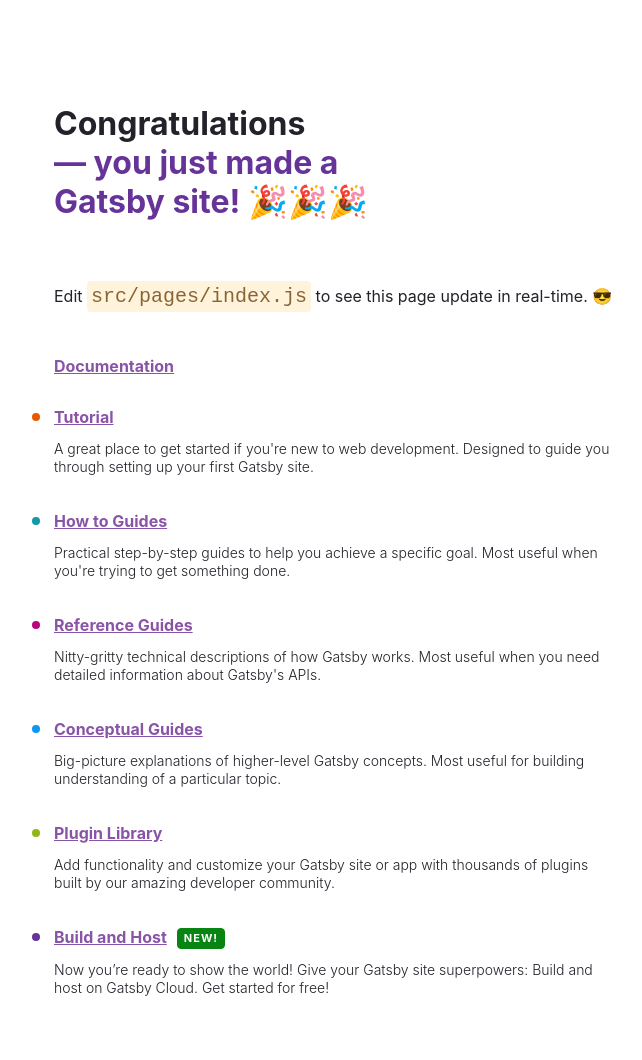
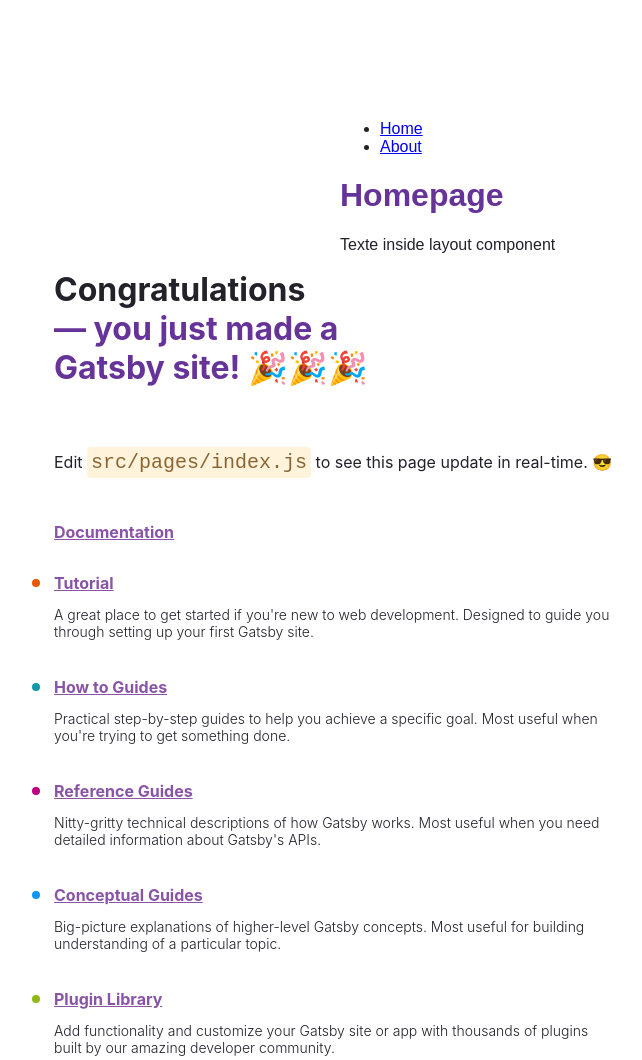
Before and after one commit to dev-bzh/my-first-gatsby-site, a Gatsby site: page / in a window 1280 px wide. Shown: the top 1060 px of the page, without its empty margins (50-692 px from the left). Built offline with nearby package versions, Linux system fonts and the light colour scheme; Gatsby itself is replaced by a stand-in of ours.

Commit message:
Tuto part 2

```diff
--- /dev/null
+++ b/src/components/layout.js
@@ -0,0 +1,28 @@
+import * as React from "react"
+import { Link } from "gatsby"
+import {
+    container,
+    heading,
+    navLinks,
+    navLinkItem,
+    navLinkText,
+} from "./layout.module.css"
+
+const Layout = ({ pageTitle, children}) => {
+    return (
+        <div className={container}>
+            <nav>
+                <ul className={navLinks}>
+                    <li className={navLinkItem}><Link to="/" className={navLinkText}>Home</Link></li>
+                    <li><Link to="/about" className={navLinkText}>About</Link></li>
+                </ul>
+            </nav>
+            <main>
+                <h1 className={heading}> {pageTitle} </h1>
+                {children}
+            </main>
+        </div>
+    )
+}
+
+export default Layout
--- /dev/null
+++ b/src/components/layout.module.css
@@ -0,0 +1,26 @@
+.container {
+    margin: auto;
+    max-width: 500px;
+    font-family: sans-serif;
+}
+
+.heading {
+    color: rebeccapurple;
+}
+
+.nav-links {
+    display: flex;
+    list-style: none;
+    padding-left: 0;
+}
+
+.nav-link-item {
+    padding-right: 2rem;
+}
+.nav-link-text {
+    color: black;
+    text-decoration: none;
+}
+/*.nav-link-text:hover{
+    color: rebeccapurple;
+}*/
--- a/src/pages/index.js
+++ b/src/pages/index.js
@@ -1,4 +1,5 @@
 import * as React from "react"
+import Layout from "../components/layout"
 
 const pageStyles = {
   color: "#232129",
@@ -126,6 +127,9 @@
 const IndexPage = () => {
   return (
     <main style={pageStyles}>
+      <Layout pageTitle="Homepage">
+        <p>Texte inside layout component</p>
+      </Layout>
       <h1 style={headingStyles}>
         Congratulations
         <br />
@@ -171,6 +175,6 @@
   )
 }
 
+export const Head = () => <title>Home Page</title>
+
 export default IndexPage
-
-export const Head = () => <title>Home Page</title>
```
Also changed, not shown: src/pages/about.js (added, +14 -0 lines).
